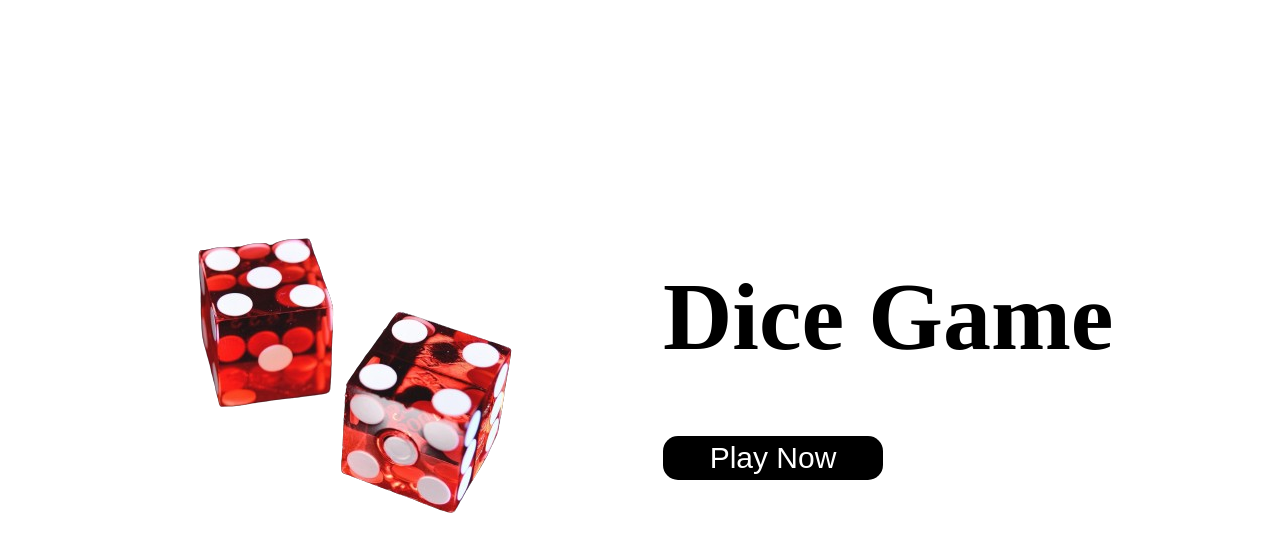
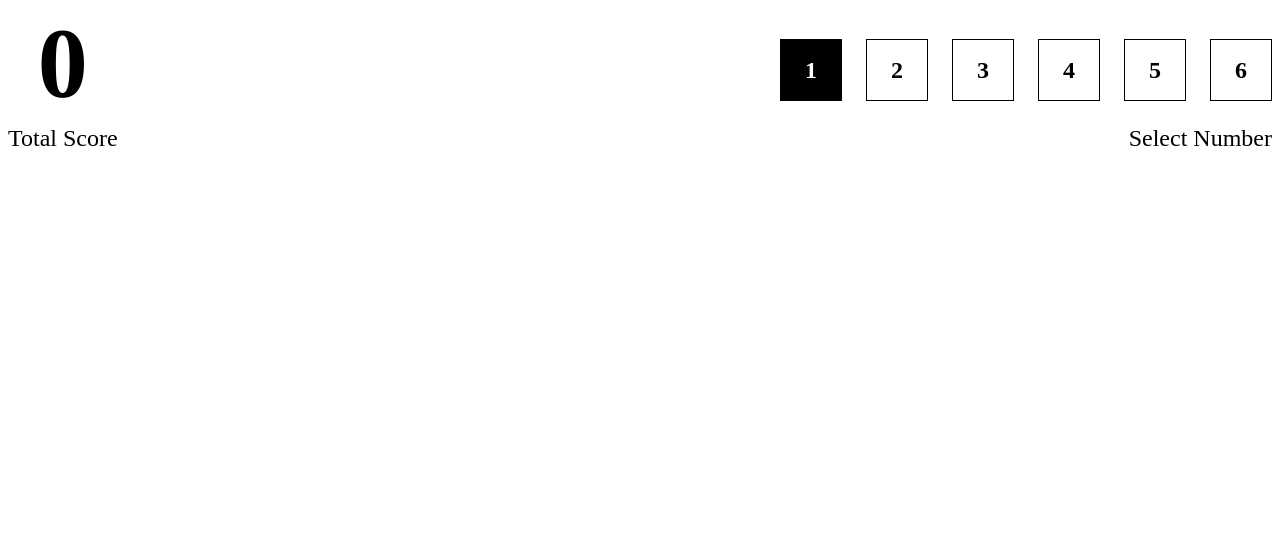
Before and after one commit to sayyedarbaab/dice-game-react, a React (Create React App) app in the folder dicegame/: page / in a window 1280 px wide. Shown: the top 552 px of the page. Built offline with nearby package versions, Linux system fonts and the light colour scheme.

Commit message:
add commit

```diff
--- a/dicegame/src/App.js
+++ b/dicegame/src/App.js
@@ -1,11 +1,21 @@
+import { useState } from "react";
 import StartGame from "./Components/StartGame";
+import GamePlay from "./Components/GamePlay";
 
 
 
 function App() {
+  const [gameStarted,setGameStarted]=useState(true)
+
+  const toggleGameStart=()=>{
+    setGameStarted((prev)=> !prev);
+  };
+
   return (
     <div className="App">
-    <StartGame />
+    {
+      gameStarted ? <GamePlay /> : <StartGame  toggle={toggleGameStart}/>
+    }
     </div>
   );
 }
--- /dev/null
+++ b/dicegame/src/Components/GamePlay.jsx
@@ -0,0 +1,26 @@
+import React from 'react'
+import TotalScore from './TotalScore'
+import NumberSelctor from './NumberSelctor'
+import styled from 'styled-components'
+
+function GamePlay() {
+  return (
+    <MainContainer>
+    <div className='flex'>
+    <TotalScore />
+    <NumberSelctor />
+    </div>
+    </MainContainer>
+  );
+}
+
+export default GamePlay
+
+
+const MainContainer=styled.main`
+.flex{
+  display:flex;
+  justify-content:space-between;
+  align-items:end;
+}
+`
--- /dev/null
+++ b/dicegame/src/Components/NumberSelctor.jsx
@@ -0,0 +1,58 @@
+import React, { useState } from 'react'
+import styled from 'styled-components'
+
+function NumberSelctor() {
+
+    const arrayNum=[1,2,3,4,5,6]
+    const [selectNum,setSelectNum]=useState(1);
+    console.log(selectNum)
+  return (
+    <NumberSelctorContainer>
+    <div className='flex'>
+    {
+        arrayNum.map((value ,i) =>(
+            <Box
+            isSelected={value === selectNum}
+            key={i}
+            onClick={()=> setSelectNum(value)}>
+            {value}
+            </Box>
+        ))
+    }
+    </div>
+    <p>Select Number</p>
+    </NumberSelctorContainer>
+  )
+}
+
+export default NumberSelctor
+
+const Box=styled.div`
+height:60px;
+width:60px;
+border:1px solid black;
+display:grid;
+place-items:center;
+font-size:24px;
+font-weight:700;
+color:white;
+cursor:pointer;
+background:${(props)=> (props.isSelected ? "black":"white")};
+color:${(props)=> (!props.isSelected ? "black":"white")};
+gap:20px;
+`
+
+const NumberSelctorContainer=styled.div`
+  display:flex;
+  flex-direction:column;
+  align-items:end;
+ .flex{
+  display:flex;
+  gap:24px;
+ }
+ p{
+  font-size:24px;
+  font-weight:700px;
+ }
+
+`
--- a/dicegame/src/Components/StartGame.jsx
+++ b/dicegame/src/Components/StartGame.jsx
@@ -1,13 +1,13 @@
 import React from 'react'
 import styled from 'styled-components'
 
-function StartGame() {
+function StartGame({toggle}) {
   return (
     <Container>
       <img src='images/game.png' alt='dice'/>
       <div className='content'>
         <h1>Dice Game</h1>
-        <Button>Play Now</Button>
+        <Button onClick={toggle}>Play Now</Button>
       </div>
     </Container>
   )
--- /dev/null
+++ b/dicegame/src/Components/TotalScore.jsx
@@ -0,0 +1,30 @@
+import React from 'react'
+import styled from 'styled-components'
+
+function TotalScore() {
+  return (
+    <ScoreContainer>
+      <h1>0</h1>
+      <p>Total Score</p>
+    </ScoreContainer>
+  )
+}
+
+export default TotalScore
+
+const ScoreContainer=styled.div`
+text-align:center;
+max-width:200px;
+
+h1{
+    font-size:100px;
+    line-height:100px;
+    margin-top:5px;
+}
+p{
+    font-size:24px;
+    font-weight:500px;
+    margin-top: -55px;
+}
+
+`
```
